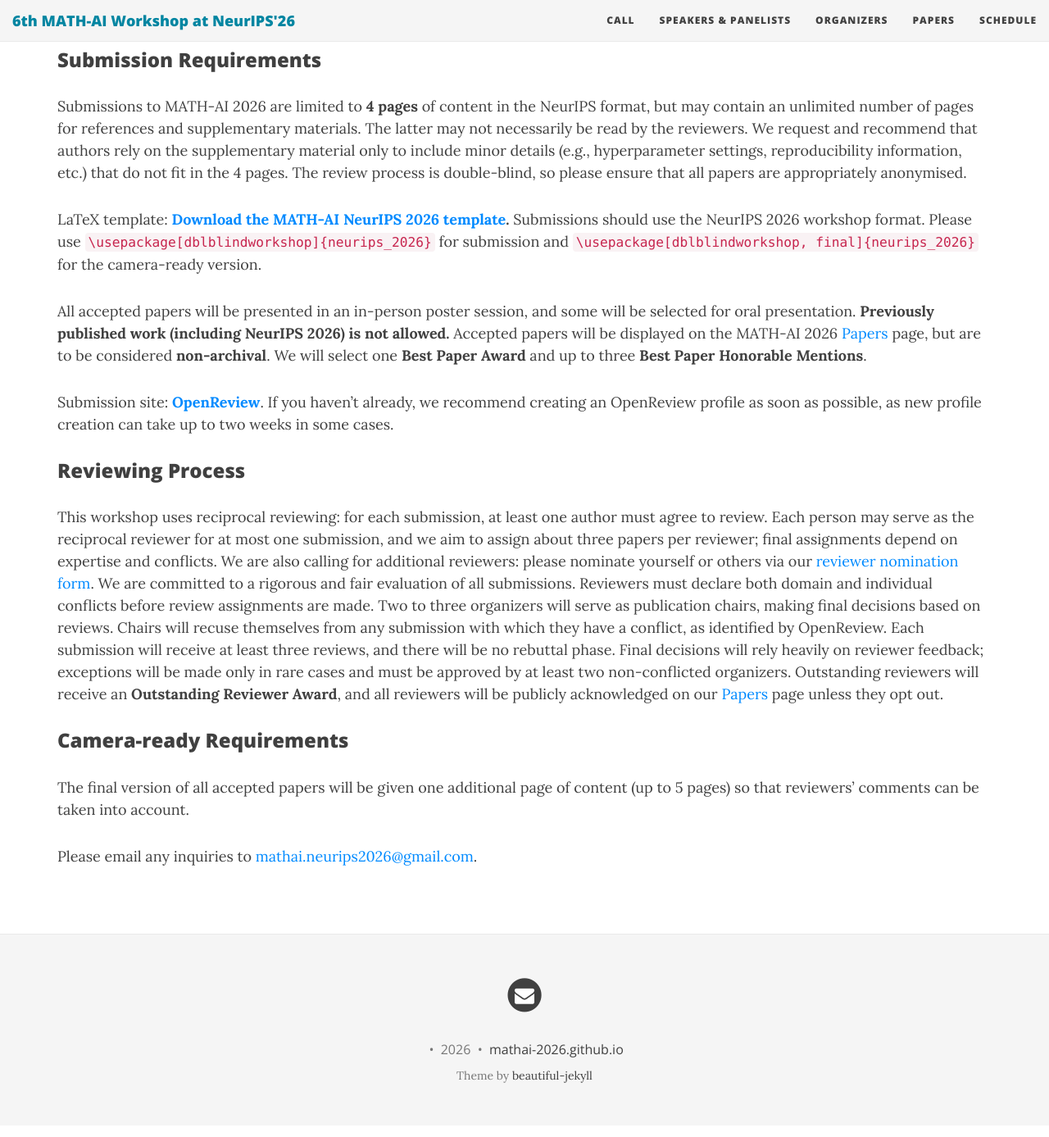
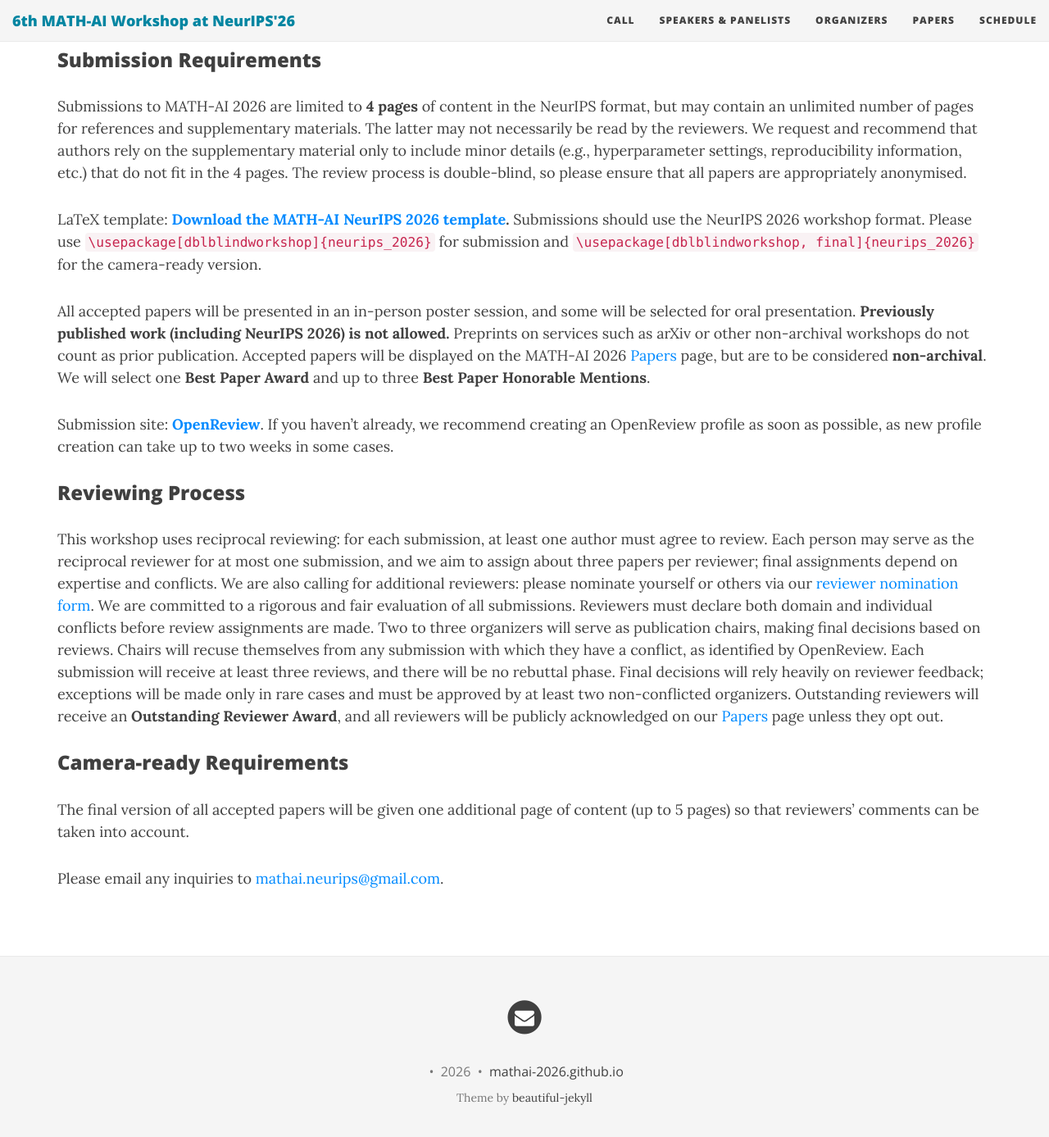
Before and after one commit to mathai-2026/mathai-2026.github.io, a Jekyll site: the page built from cfp.md, in a window 1280 px wide and 1400 px high, scrolled down 1604 px. Shown: the top 1387 px of the window at 82% size. Built offline with Jekyll 4.4.1, drawn with Linux system fonts in a browser that asks for light colours; nearby versions of some CDN libraries.

Commit message:
update email + clarify published work

```diff
--- a/_config.yml
+++ b/_config.yml
@@ -67,7 +67,7 @@
 # If you want to add a new link that isn't here, you'll need to also edit the file _data/SocialNetworks.yml
 social-network-links:
   # rss: true
-  email: "mathai.neurips2026@gmail.com"
+  email: "mathai.neurips@gmail.com"
   # facebook: daattali
   # github: daattali
   # twitter: daattali
--- a/cfp.md
+++ b/cfp.md
@@ -42,7 +42,7 @@
 
 LaTeX template: **[Download the MATH-AI NeurIPS 2026 template](/files/mathai_neurips2026_template.zip).** Submissions should use the NeurIPS 2026 workshop format. Please use <code>\usepackage[dblblindworkshop]{neurips_2026}</code> for submission and <code>\usepackage[dblblindworkshop, final]{neurips_2026}</code> for the camera-ready version.
 
-All accepted papers will be presented in an in-person poster session, and some will be selected for oral presentation. **Previously published work (including NeurIPS 2026) is not allowed.** Accepted papers will be displayed on the MATH-AI 2026 [Papers](/papers) page, but are to be considered **non-archival**. We will select one **Best Paper Award** and up to three **Best Paper Honorable Mentions**.
+All accepted papers will be presented in an in-person poster session, and some will be selected for oral presentation. **Previously published work (including NeurIPS 2026) is not allowed.** Preprints on services such as arXiv or other non-archival workshops do not count as prior publication. Accepted papers will be displayed on the MATH-AI 2026 [Papers](/papers) page, but are to be considered **non-archival**. We will select one **Best Paper Award** and up to three **Best Paper Honorable Mentions**.
 
 Submission site: **[OpenReview](https://openreview.net/group?id=NeurIPS.cc/2026/Workshop/MATH-AI)**. If you haven't already, we recommend creating an OpenReview profile as soon as possible, as new profile creation can take up to two weeks in some cases.
 
@@ -55,4 +55,4 @@
 
 The final version of all accepted papers will be given one additional page of content (up to 5 pages) so that reviewers' comments can be taken into account.
 
-Please email any inquiries to [mathai.neurips2026@gmail.com](mailto:mathai.neurips2026@gmail.com).
+Please email any inquiries to [mathai.neurips@gmail.com](mailto:mathai.neurips@gmail.com).
```
Also changed, not shown: index.md (+1 -1 lines).
